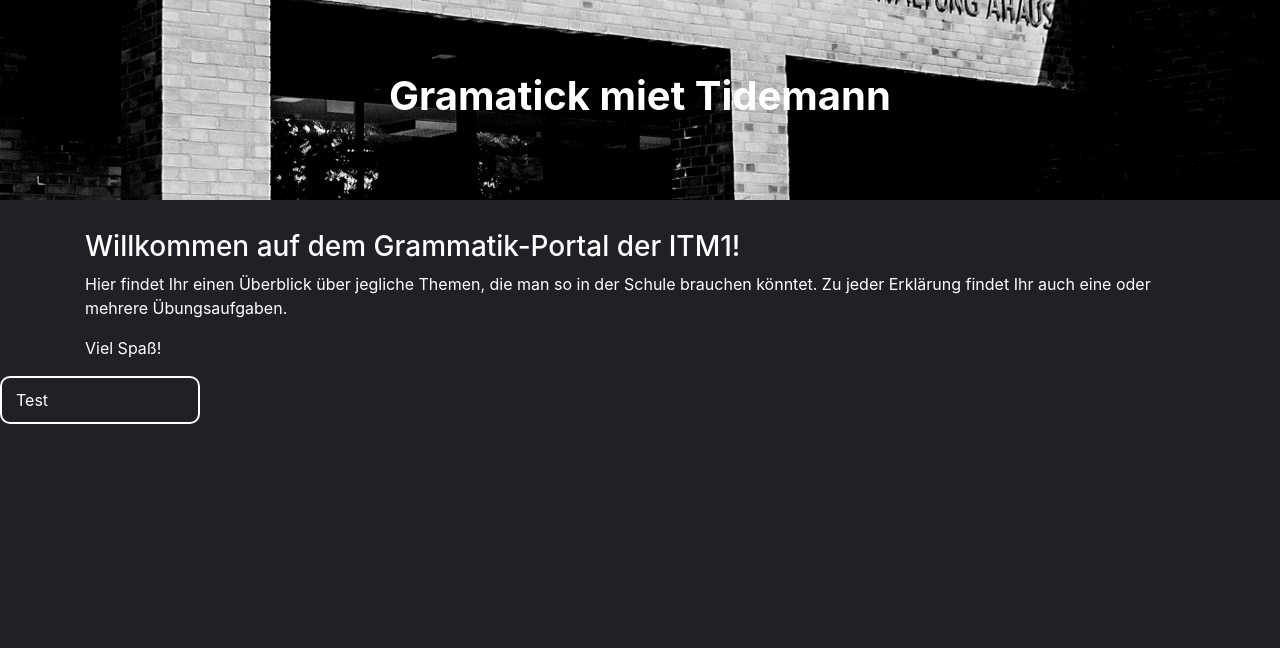
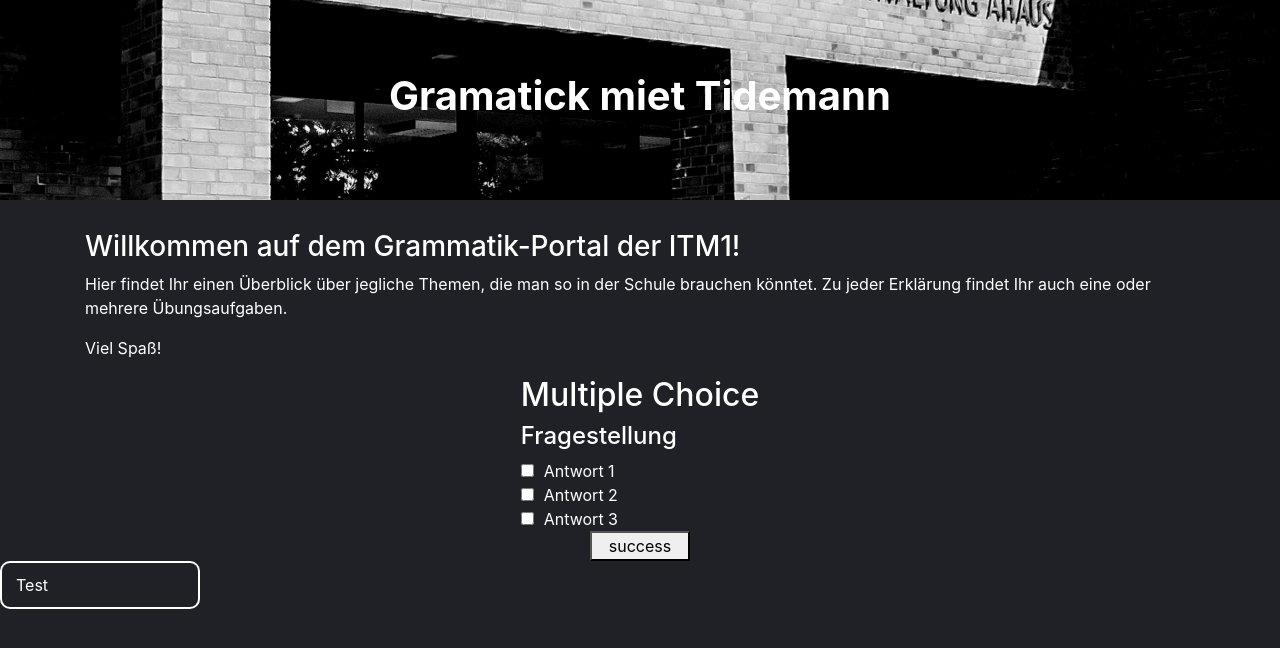
Before and after one commit to relativvv/GrammatickMietTiedemann, a React (Create React App) app in the folder frontend/: page / in a window 1280 px wide. Shown: the top 648 px of the page. Built offline with nearby package versions, Linux system fonts and the light colour scheme; a small style sheet from the web is missing.

Commit message:
:construction: Add multipleChoice component

```diff
--- a/frontend/src/app.tsx
+++ b/frontend/src/app.tsx
@@ -4,6 +4,7 @@ import './app.scss';
 import Header from "./components/header/header";
 import Description from "./components/description/description";
 import {Container} from "react-bootstrap";
+import MultipleChoice from "./components/answerTypes/multipleChoice/multipleChoice";
 
 const app: FC<Record<string, never>> = () => {
     return (
@@ -12,6 +13,7 @@ const app: FC<Record<string, never>> = () => {
             <Container className='container'>
                 <Description />
             </Container>
+            <MultipleChoice />
 
             <div className="input-wrapper">
                 <input type="text" id="test" placeholder=" " />
--- /dev/null
+++ b/frontend/src/components/answerTypes/multipleChoice/multipleChoice.scss
@@ -0,0 +1,25 @@
+.multiple-choice {
+  display: flex;
+  flex-direction: column;
+
+  margin: 0 7%;
+  justify-self: center;
+
+  &__answers {
+    display: flex;
+
+    &__checkbox {
+      align-self: center;
+      margin-right: 10px;
+    }
+
+    &__label {
+      margin: 0;
+    }
+  }
+
+  &__button {
+    width: 100px;
+    align-self: center;
+  }
+}
--- /dev/null
+++ b/frontend/src/components/answerTypes/multipleChoice/multipleChoice.tsx
@@ -0,0 +1,25 @@
+import React, {FC, useState} from 'react';
+import './multipleChoice.scss';
+
+const MultipleChoice: FC = () => {
+
+    const tempAnswers = ['Antwort 1', 'Antwort 2', 'Antwort 3'];
+
+    const [inputValue, setInputValue] = useState();
+
+    return (
+        <div className="multiple-choice">
+            <h2>Multiple Choice</h2>
+            <h4>Fragestellung</h4>
+            {tempAnswers.map(a =>
+                <div className="multiple-choice__answers">
+                    <input className="multiple-choice__answers__checkbox" type="checkbox"/>
+                    <label className="multiple-choice__answers__label">{a}</label>
+                </div>
+            )}
+            <button className="multiple-choice__button" onClick={() => console.log('TODO')}>success</button>
+        </div>
+    );
+};
+
+export default MultipleChoice;
```
